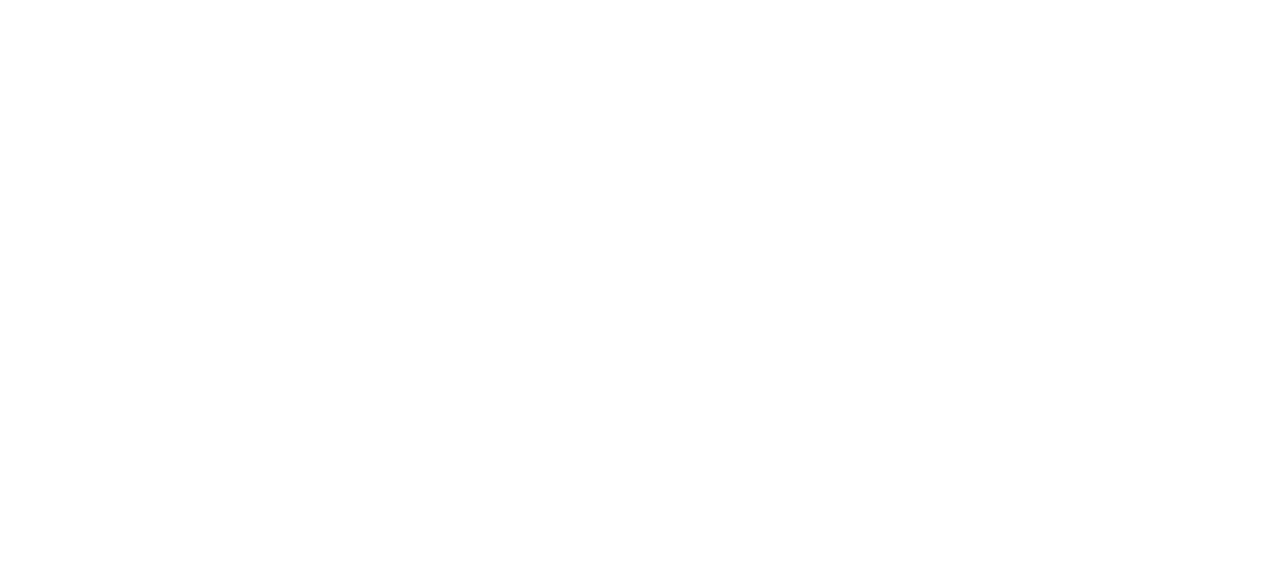
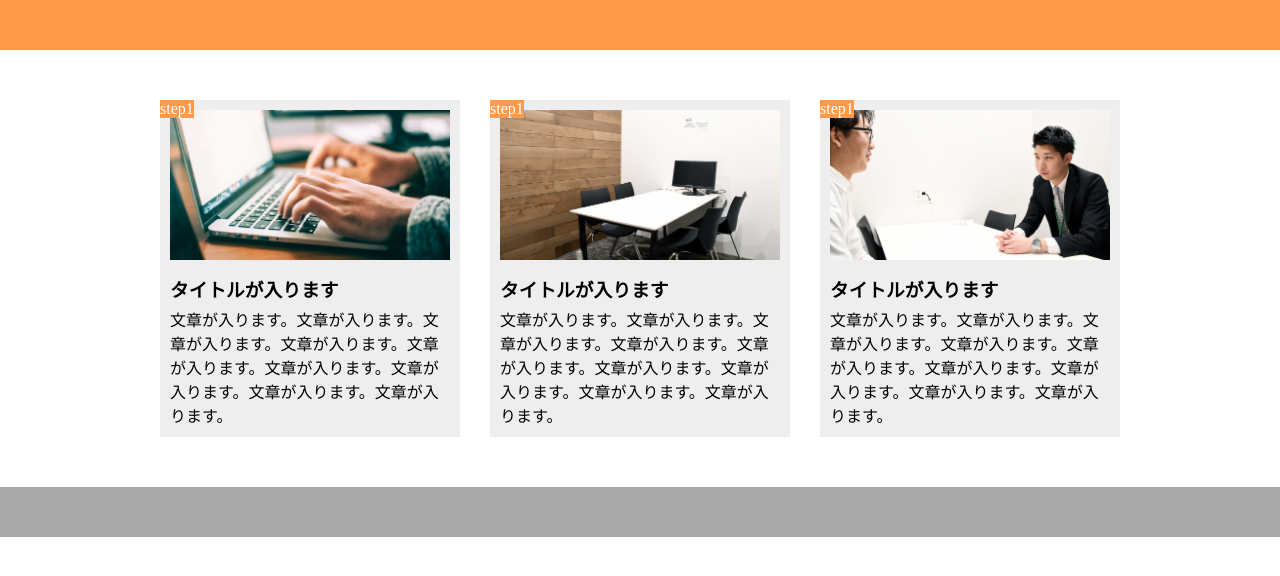
Before and after one commit to Yuka-Makino/chapter9_exercise, a plain HTML site: page index2.html in a window 1280 px wide. Drawn offline with Linux system fonts and the light colour scheme.

Commit message:
chapter9-2FINISH

```diff
--- a/index2.html
+++ b/index2.html
@@ -6,13 +6,39 @@
 
     <script src="https://kit.fontawesome.com/9e9b27d309.js" crossorigin="anonymous"></script>
 
-    <link rel="stylesheet" href="style.css" />
+    <link rel="stylesheet" href="style2.css" />
 
     <title>9章演習</title>
 
   </head>
 
   <body>
+    <header></header>
+    <main>
+      <div class="step-box">
+        <div class="step-img1"></div>
+        <span class="step-num">step1</span>
+        <h3 class="title">タイトルが入ります</h3>
+        <p class-"text">文章が入ります。文章が入ります。文章が入ります。文章が入ります。文章が入ります。文章が入ります。文章が入ります。文章が入ります。文章が入ります。
+        </p>
+      </div>
+      <div class="step-box">
+        <div class="step-img2"></div>
+        <span class="step-num">step1</span>
+        <h3 class="title">タイトルが入ります</h3>
+        <p class-"text">文章が入ります。文章が入ります。文章が入ります。文章が入ります。文章が入ります。文章が入ります。文章が入ります。文章が入ります。文章が入ります。
+        </p>
+      </div>
+      <div class="step-box">
+        <div class="step-img3"></div>
+        <span class="step-num">step1</span>
+        <h3 class="title">タイトルが入ります</h3>
+        <p class-"text">文章が入ります。文章が入ります。文章が入ります。文章が入ります。文章が入ります。文章が入ります。文章が入ります。文章が入ります。文章が入ります。
+        </p>
+      </div>
+    </main>
+
+    <footer></footer>
 
   </body>
 
--- a/style2.css
+++ b/style2.css
@@ -9,6 +9,53 @@ header {
   background-color: #ff9a4b;
 }
 
+main {
+  width: 960px;
+  margin: 50px auto;
+  display: flex;
+}
+
+.step-box {
+  width: 300px;
+  margin-right: 30px;
+  padding: 10px;
+  position: relative;
+  background-color: #eee;
+}
+
+.step-box:last-child {
+  margin-right: 0;
+}
+
+.step-img1 {
+  height: 150px;
+  background-image: url(img/flow01.png);
+  background-position: bottom;
+  background-size: cover;
+}
+
+.step-img2 {
+  height: 150px;
+  background-image: url(img/flow02.png);
+  background-position: bottom;
+  background-size: cover;
+}
+
+.step-img3 {
+  height: 150px;
+  background-image: url(img/flow03.png);
+  background-position: bottom;
+  background-size: cover;
+}
+
+.step-num {
+  position: absolute;
+  top: 0;
+  left: 0;
+  background-color: #ff9a4b;
+  color: #fff;
+}
+
 .title {
   margin: 15px 0 5px;
 }
```
